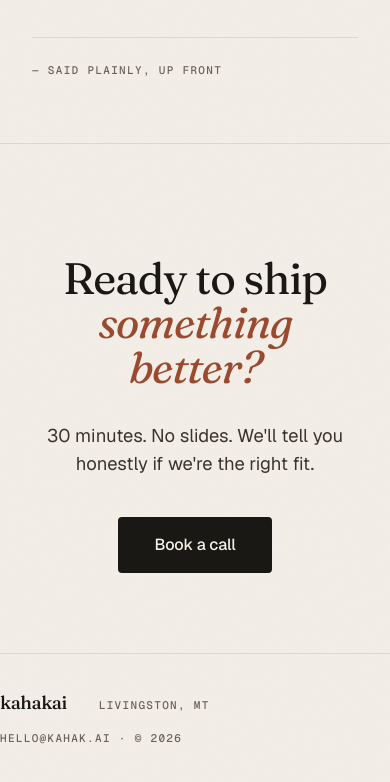
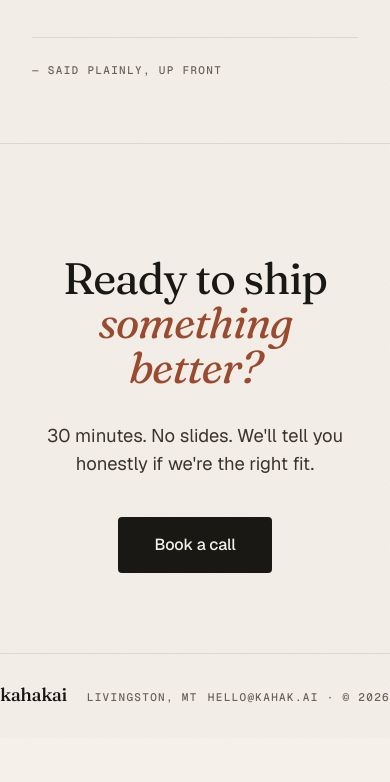
Before and after one commit to jameywarren/kahakai, a plain HTML site: page index.html in a window 390 px wide. Shown: the part 8394-9176 px from the top of the page. After the commit the page ends 9132 px from the top, so only its background shows below. Drawn offline with nearby package versions, Linux system fonts and the light colour scheme.

Commit message:
Fix footer padding on mobile
Co-Authored-By: Claude Sonnet 4.6 <noreply@anthropic.com>

```diff
--- a/index.html
+++ b/index.html
@@ -778,6 +778,8 @@ section{padding:6rem 0;border-bottom:1px solid var(--line)}
   .nav-links a:not(.nav-cta){display:none}
   .pullquote{padding:5rem 0 4rem}
   section{padding:4rem 0}
+  .foot{padding:2rem 0;gap:0.5rem}
+  .foot-left{gap:1.25rem}
 }
 
 /* ========== ACCESSIBILITY ========== */
```
